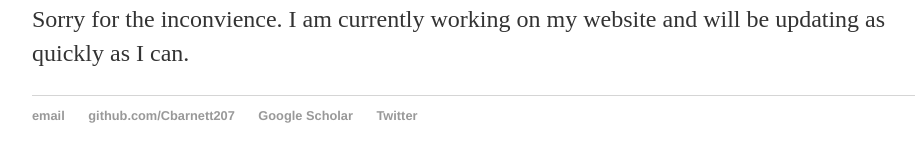
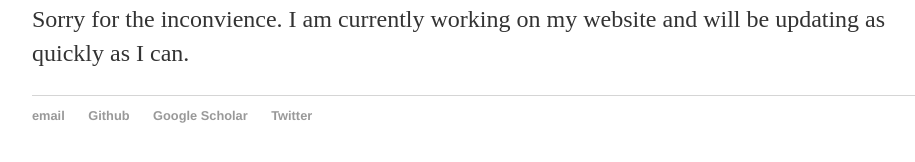
Before and after one commit to Cbarnett207/CBarnett207.github.io, a Jekyll site: the page built from index.html, in a window 1280 px wide. Shown: the part 194-356 px from the top of the page, without its empty margins (160-1075 px from the left). Built offline with Jekyll 4.4.1, drawn with Linux system fonts in a browser that asks for light colours.

Commit message:
Update default.html
changed the github naming convention.

```diff
--- a/_layouts/default.html
+++ b/_layouts/default.html
@@ -25,7 +25,7 @@
 			<footer>
 	    		<ul>
 	        		<li><a href="mailto:codybarnett@ku.edu">email</a></li>
-	        		<li><a href="https://github.com/Cbarnett207">github.com/Cbarnett207</a></li>
+	        		<li><a href="https://github.com/Cbarnett207">Github</a></li>
 				<li><a href="https://scholar.google.com/citations?hl=en&view_op=list_works&gmla=AJsN-F4UgN5ueqeUOfjsqjmC7_p0A4dthMC9-y24TSlu-DjdC71s1ohvj_F66HKdx54Srv8PvgNy4anPrpieR786HQYsx5WQDQ&user=_cGjc70AAAAJ">Google Scholar</a></li>
 				<li><a href="https://twitter.com/CodyTBarnett">Twitter</a></li>
 				</ul>
```
